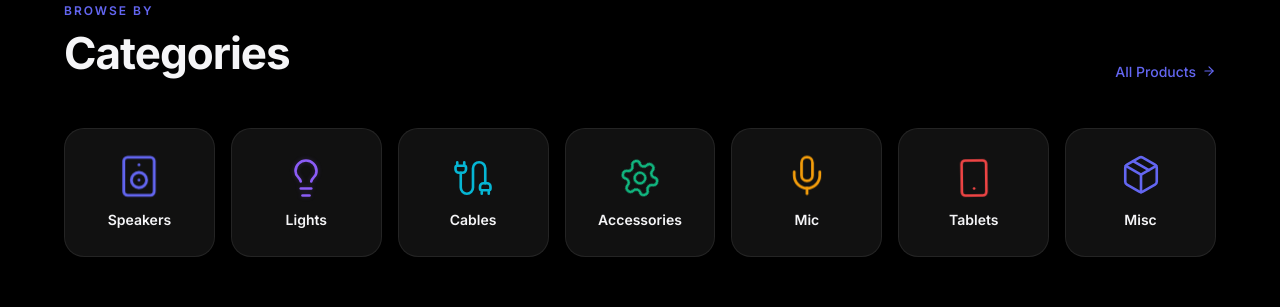
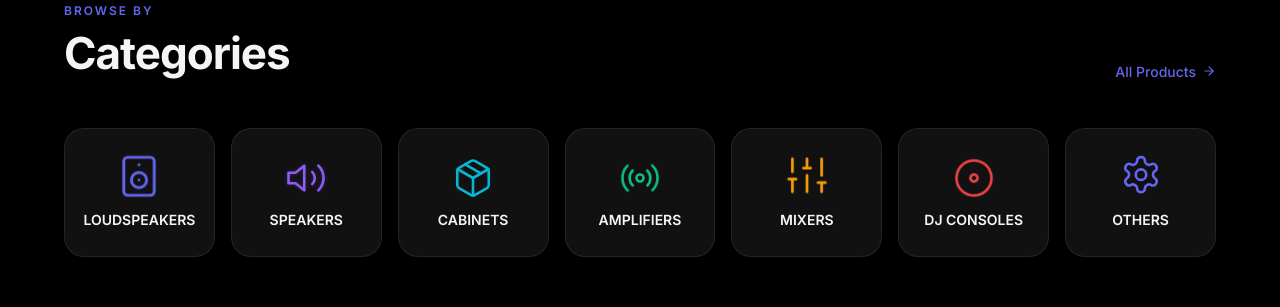
Before and after one commit to karthikraj02/max-frontend, a React (Create React App) app: page / in a window 1280 px wide. Shown: the part 1260-1567 px from the top of the page. Built offline with nearby package versions, Linux system fonts and the light colour scheme; no server answers.

Commit message:
Add files via upload

```diff
--- a/src/components/layout/Footer.js
+++ b/src/components/layout/Footer.js
@@ -7,7 +7,7 @@ export default function Footer() {
   const [showContact, setShowContact] = useState(false);
   const year = new Date().getFullYear();
   const sections = [
-    { title: 'Shop', links: [{ label: 'All Products', to: '/products' }, { label: 'Speakers', to: '/products?category=Speakers' }, { label: 'Lights', to: '/products?category=Lights' }, { label: 'Cables', to: '/products?category=Cables' }, { label: 'Accessories', to: '/products?category=Accessories' }, { label: 'Mic', to: '/products?category=Mic' }] },
+    { title: 'Shop', links: [{ label: 'All Products', to: '/products' }, { label: 'Loudspeakers', to: '/products?category=LOUDSPEAKERS' }, { label: 'Speakers', to: '/products?category=SPEAKERS' }, { label: 'Cabinets', to: '/products?category=CABINETS' }, { label: 'Amplifiers', to: '/products?category=AMPLIFIERS' }, { label: 'Mixers', to: '/products?category=MIXERS' }] },
     { title: 'Account', links: [{ label: 'Profile', to: '/profile' }, { label: 'Orders', to: '/orders' }, { label: 'Wishlist', to: '/wishlist' }, { label: 'Sign In', to: '/login' }] },
     { title: 'Company', links: [{ label: 'About', to: '#' }, { label: 'Privacy Policy', to: '#' }, { label: 'Terms of Service', to: '#' }, { label: 'Contact', action: () => setShowContact(true) }] },
   ];
--- a/src/components/layout/Navbar.js
+++ b/src/components/layout/Navbar.js
@@ -62,11 +62,11 @@ export default function Navbar() {
 
   const navLinks = [
     { label: 'Products', to: '/products' },
-    { label: 'Speakers', to: '/products?category=Speakers' },
-    { label: 'Lights', to: '/products?category=Lights' },
-    { label: 'Cables', to: '/products?category=Cables' },
-    { label: 'Accessories', to: '/products?category=Accessories' },
-    { label: 'Mic', to: '/products?category=Mic' },
+    { label: 'Loudspeakers', to: '/products?category=LOUDSPEAKERS' },
+    { label: 'Speakers', to: '/products?category=SPEAKERS' },
+    { label: 'Cabinets', to: '/products?category=CABINETS' },
+    { label: 'Amplifiers', to: '/products?category=AMPLIFIERS' },
+    { label: 'Mixers', to: '/products?category=MIXERS' },
   ];
 
   return (
--- a/src/pages/HomePage.js
+++ b/src/pages/HomePage.js
@@ -1,7 +1,7 @@
 import React, { useEffect, useState } from 'react';
 import { Link, useNavigate } from 'react-router-dom';
 import { motion } from 'framer-motion';
-import { ArrowRight, Zap, Truck, Star, Speaker, Lightbulb, Cable, Settings, Mic, Smartphone, Package } from 'lucide-react';
+import { ArrowRight, Zap, Truck, Star, Speaker, Settings, Package, Sliders, Disc, Volume2, Radio } from 'lucide-react';
 import { productAPI } from '../utils/api';
 import ProductCard from '../components/common/ProductCard';
 
@@ -20,13 +20,13 @@ export default function HomePage() {
   }, []);
 
   const categories = [
-    { name: 'Speakers', icon: Speaker, color: '#6366f1', animate: { scale: [1, 1.1, 1], y: [0, -2, 0] }, duration: 2.5 },
-    { name: 'Lights', icon: Lightbulb, color: '#8b5cf6', animate: { filter: ['drop-shadow(0 0 2px #8b5cf640)', 'drop-shadow(0 0 12px #8b5cf680)', 'drop-shadow(0 0 2px #8b5cf640)'] }, duration: 2 },
-    { name: 'Cables', icon: Cable, color: '#06b6d4', animate: { y: [0, -4, 0] }, duration: 3 },
-    { name: 'Accessories', icon: Settings, color: '#10b981', animate: { rotate: [0, 90] }, duration: 4, ease: 'linear' },
-    { name: 'Mic', icon: Mic, color: '#f59e0b', animate: { y: [0, -3, 0], scale: [1, 1.05, 1] }, duration: 2.5 },
-    { name: 'Tablets', icon: Smartphone, color: '#ef4444', animate: { rotateZ: [0, -5, 5, 0] }, duration: 4 },
-    { name: 'Misc', icon: Package, color: '#6366f1', animate: { y: [0, -5, 0] }, duration: 2.2 },
+    { name: 'LOUDSPEAKERS', icon: Speaker, color: '#6366f1', animate: { scale: [1, 1.1, 1], y: [0, -2, 0] }, duration: 2.5 },
+    { name: 'SPEAKERS', icon: Volume2, color: '#8b5cf6', animate: { filter: ['drop-shadow(0 0 2px #8b5cf640)', 'drop-shadow(0 0 12px #8b5cf680)', 'drop-shadow(0 0 2px #8b5cf640)'] }, duration: 2 },
+    { name: 'CABINETS', icon: Package, color: '#06b6d4', animate: { y: [0, -4, 0] }, duration: 3 },
+    { name: 'AMPLIFIERS', icon: Radio, color: '#10b981', animate: { rotate: [0, -5, 5, 0] }, duration: 4 },
+    { name: 'MIXERS', icon: Sliders, color: '#f59e0b', animate: { y: [0, -3, 0], scale: [1, 1.05, 1] }, duration: 2.5 },
+    { name: 'DJ CONSOLES', icon: Disc, color: '#ef4444', animate: { rotate: [0, 90] }, duration: 4, ease: 'linear' },
+    { name: 'OTHERS', icon: Settings, color: '#6366f1', animate: { y: [0, -5, 0] }, duration: 2.2 },
   ];
 
   return (
--- a/src/pages/ProductsPage.js
+++ b/src/pages/ProductsPage.js
@@ -5,7 +5,7 @@ import { SlidersHorizontal, X, ChevronDown } from 'lucide-react';
 import { productAPI } from '../utils/api';
 import ProductCard from '../components/common/ProductCard';
 
-const CATEGORIES = ['All', 'Lights', 'Cables', 'Accessories', 'Speakers', 'Mic', 'Home'];
+const CATEGORIES = ['All', 'LOUDSPEAKERS', 'SPEAKERS', 'CABINETS', 'AMPLIFIERS', 'MIXERS', 'DJ CONSOLES', 'OTHERS'];
 const SORT_OPTIONS = [
   { value: 'newest', label: 'Newest First' },
   { value: 'price-low', label: 'Price: Low to High' },
--- a/src/pages/admin/AdminProductForm.js
+++ b/src/pages/admin/AdminProductForm.js
@@ -4,7 +4,7 @@ import { X, Upload } from 'lucide-react';
 import { adminAPI, productAPI } from '../../utils/api';
 import toast from 'react-hot-toast';
 
-const CATEGORIES = ['Electronics','Audio','Wearables','Accessories','Computers','Phones','Tablets','Home','Other'];
+const CATEGORIES = ['LOUDSPEAKERS','SPEAKERS','CABINETS','AMPLIFIERS','MIXERS','DJ CONSOLES','OTHERS'];
 const labelStyle = { fontSize: 12, fontWeight: 600, color: 'var(--text-tertiary)', textTransform: 'uppercase', letterSpacing: 0.5, display: 'block', marginBottom: 6 };
 const inputStyle = { width: '100%', padding: '12px 16px', background: 'var(--bg-elevated)', border: '1px solid var(--border)', borderRadius: 'var(--radius-md)', color: 'var(--text-primary)', fontSize: 14, outline: 'none' };
 
@@ -14,7 +14,7 @@ export default function AdminProductForm() {
   const isEdit = Boolean(id);
   const [loading, setLoading] = useState(false);
   const [images, setImages] = useState([]);
-  const [form, setForm] = useState({ name:'',shortDescription:'',description:'',price:'',originalPrice:'',discount:0,category:'Electronics',brand:'',stock:'',sku:'',isFeatured:false,features:'',specifications:'' });
+  const [form, setForm] = useState({ name:'',shortDescription:'',description:'',price:'',originalPrice:'',discount:0,category:'LOUDSPEAKERS',brand:'',stock:'',sku:'',isFeatured:false,features:'',specifications:'' });
 
   useEffect(() => {
     if (isEdit) {
```
